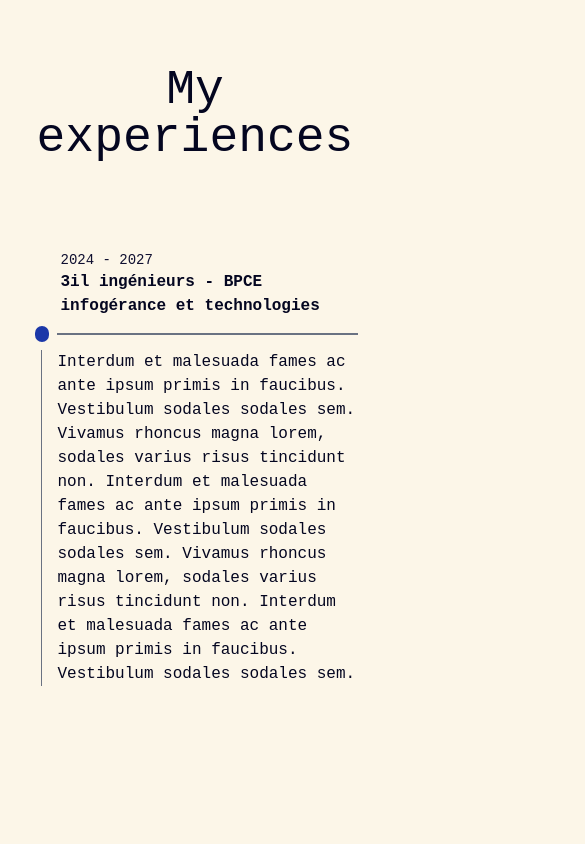
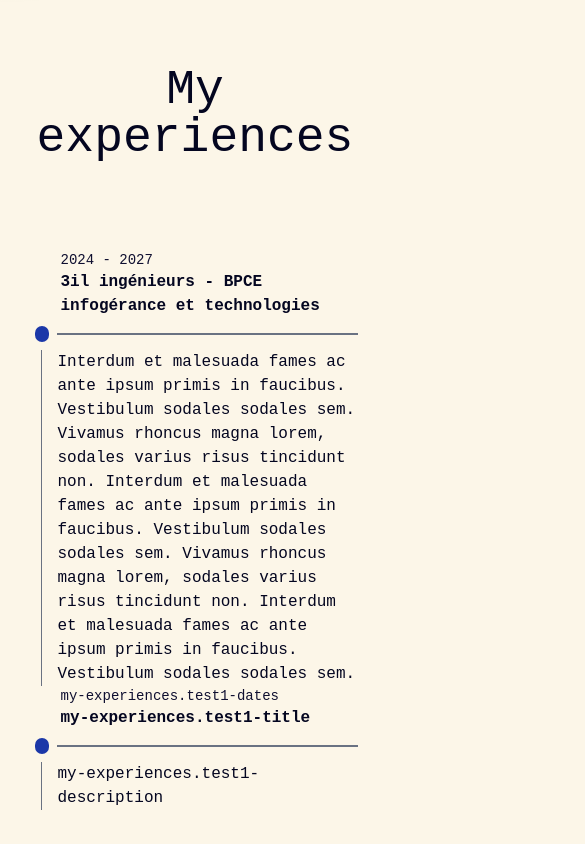
Before and after one commit to MathieuMarthy/portfolio, a Nuxt app: page / in a window 390 px wide. Shown: the part 4082-4926 px from the top of the page, 585 px wide, since content can reach past the window. Built offline with nearby package versions, Linux system fonts and the light colour scheme.

Commit message:
fix the gradient overflow on mobile | add responsive display for experiences

```diff
--- a/app/app.vue
+++ b/app/app.vue
@@ -1,4 +1,5 @@
 <template>
+    <div class="relative w-full overflow-x-hidden min-h-screen">
         <div class="h-1/2 w-full absolute top-0 bg-linear-to-t from-background to-gradient-to -z-10"/>
 
         <organisms-header-navbar/>
@@ -11,11 +12,11 @@
 
         <atoms-gradient-round color-rgba="rgba(5,135,20,0.2)" custom-class="top-[60%] left-0 -translate-x-1/2"/>
         <atoms-gradient-round color-rgba="rgba(135,5,92,0.2)" custom-class="top-[140%] right-0 translate-x-1/2"/>
+    </div>
 </template>
 
 <style>
 body {
     background-color: var(--color-background);
-    overflow-x: hidden;
 }
 </style>
--- a/app/components/organisms/my-experiences.vue
+++ b/app/components/organisms/my-experiences.vue
@@ -1,11 +1,35 @@
+<script lang="ts" setup>
+import { experiences } from "~/composables/data/experiences";
+
+const windowWidth = ref(0);
+const isLargeWidth = computed(() => {
+    return windowWidth.value > 700;
+});
+
+function updateWindowWidth() {
+    windowWidth.value =  window.innerWidth || document.documentElement.clientWidth || document.body.clientWidth;
+}
+
+onMounted(() => {
+    updateWindowWidth();
+    window.addEventListener("resize", updateWindowWidth);
+});
+
+onUnmounted(() => {
+    window.removeEventListener("resize", updateWindowWidth);
+});
+</script>
+
 <template>
     <section class="flex flex-col justify-center items-center gap-22 w-full">
         <h2 class="text-text text-5xl text-center">{{ $t("my-experiences.my-experiences") }}</h2>
 
         <div class="flex flex-col items-center">
             <molecules-experience-bloc
-                :align-on-right="false"
-                experience-title="bpce-3il"
+                v-for="(experience, index) in experiences"
+                :key="experience"
+                :align-on-right="isLargeWidth && index % 2 == 1"
+                :experience-title="experience"
             />
         </div>
     </section>
--- /dev/null
+++ b/app/composables/data/experiences.ts
@@ -0,0 +1,2 @@
+
+export const experiences = ["bpce-3il", "test1"];
```
Lines whose indentation alone changed are shown as unchanged.
